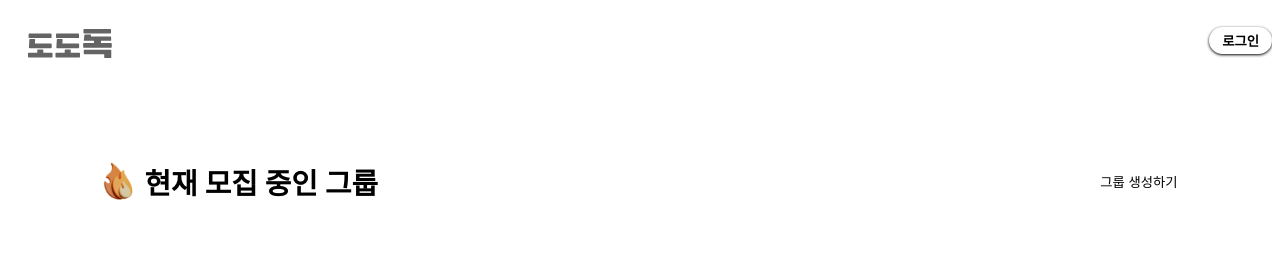
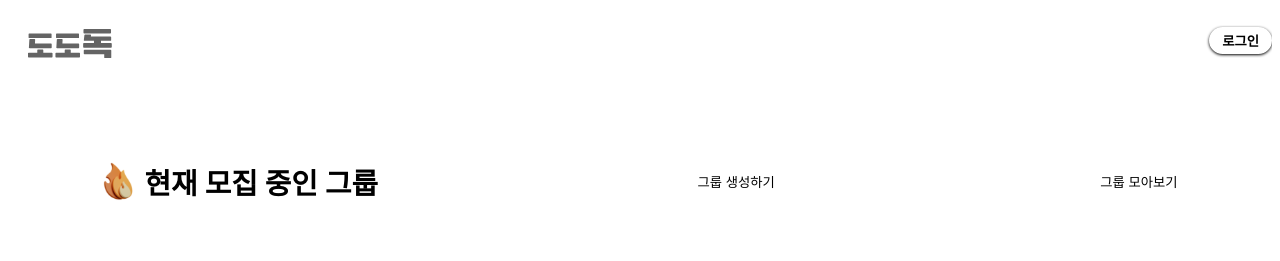
Before and after one commit to Dododock/Dododock_Frontend, a React (Create React App) app: page / in a window 1280 px wide. Shown: the top 261 px of the page. Built offline with nearby package versions, Linux system fonts and the light colour scheme.

Commit message:
아무도...

```diff
--- a/src/pages/home/index.js
+++ b/src/pages/home/index.js
@@ -27,6 +27,15 @@ export const TitleText = styled.div`
 `;
 
 export const Creating = styled.button`
+  display: flex;
   border: none;
+  margin: 0;
   background: white;
 `;
+
+export const Gain = styled.button`
+  display: flex;
+  border: none;
+  margin: 0;
+  background: white;
+`;
--- a/src/pages/home/index.jsx
+++ b/src/pages/home/index.jsx
@@ -16,6 +16,7 @@ function Home() {
         <S.Creating onClick={() => navigate(`/CreatingGroup`)}>
           그룹 생성하기
         </S.Creating>
+        <S.Gain>그룹 모아보기</S.Gain>
       </S.TextBox>
       <Card />
     </S.Layout>
```
